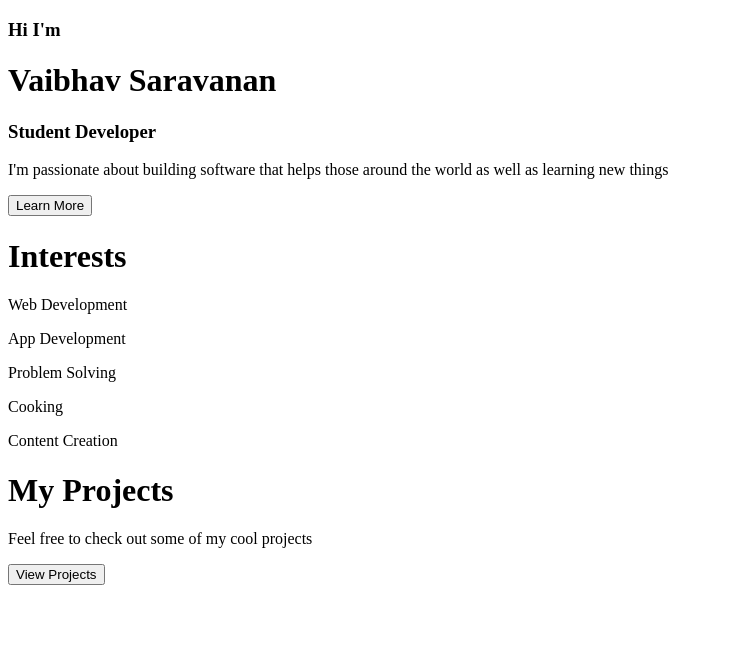
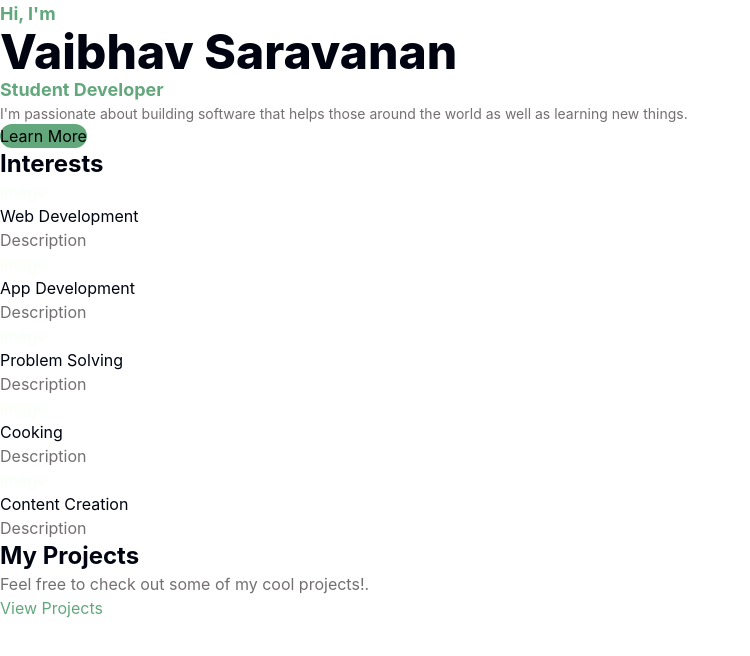
Before and after one commit to LJMSTSAstudent/personal-portfolio, a React (Vite) app: page / in a window 1280 px wide. Shown: the top 656 px of the page, without its empty margins (0-750 px from the left). Built offline with nearby package versions, Linux system fonts and the light colour scheme.

Commit message:
style: add colors and text size

```diff
--- a/package.json
+++ b/package.json
@@ -10,8 +10,10 @@
     "preview": "vite preview"
   },
   "dependencies": {
+    "@tailwindcss/vite": "^4.3.3",
     "react": "^19.2.7",
-    "react-dom": "^19.2.7"
+    "react-dom": "^19.2.7",
+    "tailwindcss": "^4.3.3"
   },
   "devDependencies": {
     "@babel/core": "^7.29.7",
--- a/src/App.css
+++ b/src/App.css
@@ -0,0 +1,9 @@
+@import "tailwindcss";
+
+@theme {
+  --color-primary: #000411;
+  --color-secondary: #746f72;
+  --color-background: #ffffff;
+  --color-card: #f7fff7;
+  --color-accent: #62a87c;
+}
--- a/src/App.jsx
+++ b/src/App.jsx
@@ -1,47 +1,60 @@
-import { useState } from 'react'
-import reactLogo from './assets/react.svg'
-import viteLogo from './assets/vite.svg'
-import heroImg from './assets/hero.png'
 import './App.css'
 
 function App() {
-  const [count, setCount] = useState(0)
 
   return (
     <>
-      <div class="Splash-Page Intro">
-        <h3 className="text-l">Hi I'm</h3>
-        <h1 className="text-3xl">Vaibhav Saravanan</h1>
-        <h3>Student Developer</h3>
-        <p>I'm passionate about building software that helps those around the world as well as learning new things</p>
-        <button>Learn More</button>
+      <div className="Splash-Page Intro">
+        <h3 className="text-lg text-accent font-bold">Hi, I'm</h3>
+        <h1 className="text-5xl text-primary font-extrabold">Vaibhav Saravanan</h1>
+        <h3 className="text-lg text-accent font-bold">Student Developer</h3>
+        <p className="text-sm text-secondary text">
+          I'm passionate about building software that helps those around the
+          world as well as learning new things.
+        </p>
+        <button className="bg-accent rounded-xl">Learn More</button>
       </div>
 
-      <div class="Splash-Page Interests">
-        <h1>Interests</h1>
-        <div class="Splash-Page-Cards">
-          <div class="Splash-Page-Card">
-            <p>Web Development</p>
+      <div className="Splash-Page Interests">
+        <h1 className="text-2xl font-bold text-primary">Interests</h1>
+
+        <div className="Splash-Page-Cards">
+          <div className="Splash-Page-Card">
+            <p className="text-card">Image</p>
+            <p className="text-primary">Web Development</p>
+            <p className="text-secondary">Description</p>
           </div>
-          <div class="Splash-Page-Card">
-            <p>App Development</p>
+
+          <div className="Splash-Page-Card">
+            <p className="text-card">Image</p>
+            <p className="text-primary">App Development</p>
+            <p className="text-secondary">Description</p>
           </div>
-          <div class="Splash-Page-Card">
-            <p>Problem Solving</p>
+
+          <div className="Splash-Page-Card">
+            <p className="text-card">Image</p>
+            <p className="text-primary">Problem Solving</p>
+            <p className="text-secondary">Description</p>
           </div>
-          <div class="Splash-Page-Card">
-            <p>Cooking</p>
+
+          <div className="Splash-Page-Card">
+            <p className="text-card">Image</p>
+            <p className="text-primary">Cooking</p>
+            <p className="text-secondary">Description</p>
           </div>
-          <div class="Splash-Page-Card">
-            <p>Content Creation</p>
+
+          <div className="Splash-Page-Card">
+            <p className="text-card">Image</p>
+            <p className="text-primary">Content Creation</p>
+            <p className="text-secondary">Description</p>
           </div>
         </div>
       </div>
 
-      <div class="Splash-Page Future-Projects">
-        <h1>My Projects</h1>
-        <p>Feel free to check out some of my cool projects</p>
-        <button>View Projects</button>
+      <div className="Splash-Page Future-Projects">
+        <h1 className="text-2xl font-bold text-primary">My Projects</h1>
+        <p className="text-secondary">Feel free to check out some of my cool projects!.</p>
+        <button className="text-accent">View Projects</button>
       </div>
     </>
   )
--- a/vite.config.js
+++ b/vite.config.js
@@ -1,11 +1,10 @@
 import { defineConfig } from 'vite'
-import react, { reactCompilerPreset } from '@vitejs/plugin-react'
-import babel from '@rolldown/plugin-babel'
+import react from '@vitejs/plugin-react'
+import tailwindcss from '@tailwindcss/vite'
 
-// https://vite.dev/config/
 export default defineConfig({
   plugins: [
     react(),
-    babel({ presets: [reactCompilerPreset()] })
+    tailwindcss(),
   ],
 })
```
Also changed, not shown: 1 other file (tests, documents, lock files or other folders).
